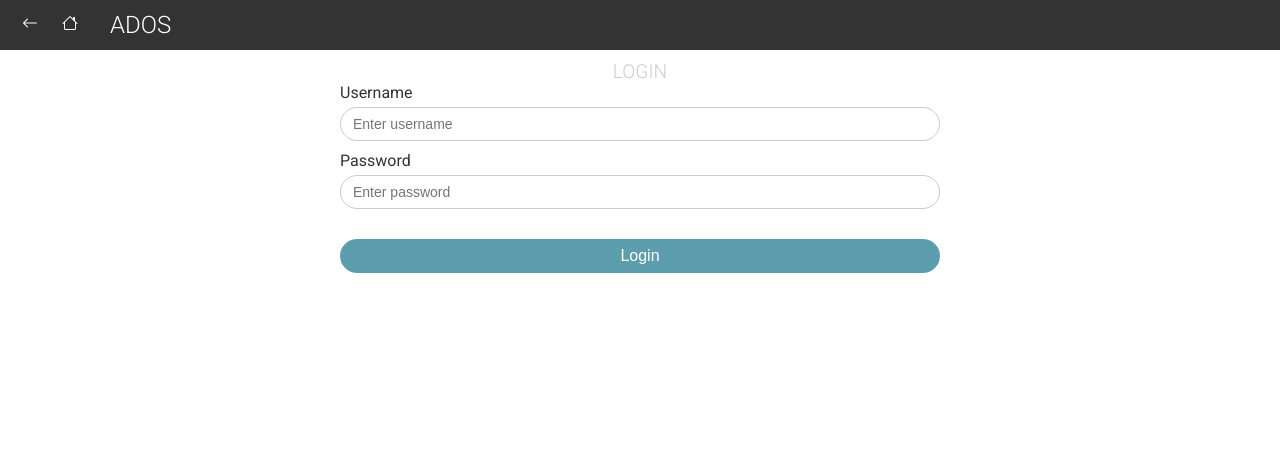
After one commit to Brunokristi/ADOcare, a Flask app: page /auth/login in a window 1280 px wide. The commit adds this page. Shown: the top 472 px of the page. Run offline with Flask 3, Linux system fonts and the light colour scheme; some libraries are stand-ins or nearby versions.

Commit message:
Add login functionalities. Protected all endpoints except auth/login. Add login page. Extended requirements.

```diff
--- a/app.py
+++ b/app.py
@@ -13,7 +13,10 @@ from routes.months import month_bp
 from routes.schedules import schedule_bp
 from routes.dekurzy import dekurz_bp
 from routes.transport import transport_bp
+from routes.auth import auth_bp
 
+from flask_login import LoginManager
+from utils.auth import setup_login_manager
 
 from utils.database import DATABASE_FILE, check_db
 
@@ -22,6 +25,10 @@ if __name__ == "__main__":
     app.secret_key = "a3f8d3e87b5a4e5f9c6d4b2f6a1e8c3d"
     CORS(app)
 
+    login_manager = LoginManager()
+    login_manager.init_app(app)
+    login_manager.login_view = "auth.login"
+    setup_login_manager(login_manager)
 
     app.register_blueprint(main)
     app.register_blueprint(macro_bp)
@@ -36,6 +43,7 @@ if __name__ == "__main__":
     app.register_blueprint(schedule_bp)
     app.register_blueprint(dekurz_bp)
     app.register_blueprint(transport_bp)
+    app.register_blueprint(auth_bp)
 
     check_db()
     app.run(host="127.0.0.1", port=5000, debug=True)
--- /dev/null
+++ b/routes/auth.py
@@ -0,0 +1,24 @@
+from flask import Blueprint, request, redirect, url_for, render_template, flash
+from flask_login import login_user, logout_user, login_required
+from models.user import get_user_by_username
+
+auth_bp = Blueprint("auth", __name__, url_prefix="/auth")
+
+@auth_bp.route("/login", methods=["GET", "POST"])
+def login():
+    if request.method == "POST":
+        username = request.form["username"]
+        password = request.form["password"]
+        user = get_user_by_username(username)
+        if user and user.password == password:
+            login_user(user)
+            return redirect(url_for("main.index"))
+        else:
+            flash("Invalid credentials")
+    return render_template("auth.html")
+
+@auth_bp.route("/logout")
+@login_required
+def logout():
+    logout_user()
+    return redirect(url_for("auth.login"))
--- a/routes/cars.py
+++ b/routes/cars.py
@@ -2,9 +2,12 @@ from flask import Blueprint, request, redirect, url_for, render_template
 from models.car import Car
 from utils.database import get_db_connection
 
+from flask_login import login_required
+
 car_bp = Blueprint("car", __name__)
 
 @car_bp.route('/car/create', methods=['GET', 'POST'])
+@login_required
 def create_car():
     if request.method == 'POST':
         data = request.form
@@ -17,6 +20,7 @@ def create_car():
     return render_template("create/car.html")  # Optional, only if you have a form page
 
 @car_bp.route('/car/update/<int:id>', methods=['GET', 'POST'])
+@login_required
 def update_car(id):
     if request.method == 'POST':
         data = request.form
@@ -32,6 +36,7 @@ def update_car(id):
     return render_template("details/car.html", car=car)
 
 @car_bp.route('/car/delete/<int:id>', methods=['POST'])
+@login_required
 def delete_car(id):
     conn = get_db_connection()
     conn.execute("DELETE FROM auta WHERE id = ?", (id,))
--- a/routes/companies.py
+++ b/routes/companies.py
@@ -2,9 +2,12 @@ from flask import Blueprint, request, redirect, url_for, render_template
 from models.company import Company
 from utils.database import get_db_connection
 
+from flask_login import login_required
+
 company_bp = Blueprint("company", __name__)
 
 @company_bp.route('/company/create', methods=['GET', 'POST'])
+@login_required
 def create_company():
     if request.method == 'POST':
         data = request.form
@@ -20,6 +23,7 @@ def create_company():
     return render_template("create/company.html")
 
 @company_bp.route('/company/update/<int:id>', methods=['GET', 'POST'])
+@login_required
 def update_company(id):
     if request.method == 'POST':
         data = request.form
@@ -43,6 +47,7 @@ def update_company(id):
     return render_template("details/company.html", company=company)
 
 @company_bp.route('/company/delete/<int:id>', methods=['POST'])
+@login_required
 def delete_company(id):
     conn = get_db_connection()
     conn.execute("DELETE FROM adosky WHERE id = ?", (id,))
--- a/routes/dekurzy.py
+++ b/routes/dekurzy.py
@@ -11,9 +11,12 @@ from reportlab.lib import colors
 from reportlab.lib.utils import simpleSplit
 from collections import defaultdict
 
+from flask_login import login_required
+
 dekurz_bp = Blueprint("dekurz", __name__)
 
 @dekurz_bp.route("/dekurz", methods=["GET"])
+@login_required
 def dekurz():
     patients = get_all_patients_info_in_month()
     macros = get_macros()
@@ -21,6 +24,7 @@ def dekurz():
     return render_template("dekurzy/vypis.html", patients=patients, macros=macros)
 
 @dekurz_bp.route("/save", methods=["POST"])
+@login_required
 def save():
     conn = get_db_connection()
     cursor = conn.cursor()
--- a/routes/doctors.py
+++ b/routes/doctors.py
@@ -2,9 +2,12 @@ from flask import Blueprint, request, redirect, url_for, render_template
 from models.doctor import Doctor
 from utils.database import get_db_connection
 
+from flask_login import login_required
+
 doctor_bp = Blueprint("doctor", __name__)
 
 @doctor_bp.route('/doctor/create', methods=['GET', 'POST'])
+@login_required
 def create_doctor():
     if request.method == 'POST':
         data = request.form
@@ -18,6 +21,7 @@ def create_doctor():
     return render_template("create/doctor.html")
 
 @doctor_bp.route('/doctor/update/<int:id>', methods=['GET', 'POST'])
+@login_required
 def update_doctor(id):
     if request.method == 'POST':
         data = request.form
@@ -36,6 +40,7 @@ def update_doctor(id):
     return render_template("details/doctor.html", doctor=doctor)
 
 @doctor_bp.route('/doctor/delete/<int:id>', methods=['POST'])
+@login_required
 def delete_doctor(id):
     conn = get_db_connection()
     conn.execute("DELETE FROM doktori WHERE id = ?", (id,))
--- a/routes/macros.py
+++ b/routes/macros.py
@@ -2,9 +2,12 @@ from flask import Blueprint, render_template, request, redirect, url_for
 from models.macro import Macro
 from utils.database import get_db_connection
 
+from flask_login import login_required
+
 macro_bp = Blueprint("macro", __name__)
 
 @macro_bp.route('/macro/create', methods=['GET', 'POST'])
+@login_required
 def create_macro():
     if request.method == 'POST':
         data = request.form
@@ -19,6 +22,7 @@ def create_macro():
     return render_template("create/macro.html")
 
 @macro_bp.route('/macro/delete/<int:id>', methods=['POST'])
+@login_required
 def delete_macro(id):
     conn = get_db_connection()
     conn.execute("DELETE FROM makra WHERE id = ?", (id,))
@@ -27,6 +31,7 @@ def delete_macro(id):
     return redirect(url_for('main.settings'))
 
 @macro_bp.route('/macro/update/<int:id>', methods=['GET', 'POST'])
+@login_required
 def update_macro(id):
     if request.method == 'POST':
         data = request.form
--- a/routes/main_routes.py
+++ b/routes/main_routes.py
@@ -1,5 +1,7 @@
 from flask import Blueprint, render_template, request, redirect, url_for, session, jsonify
 import os, signal, sys
+
+from flask_login import login_required
 
 from routes.macros import get_macro, get_macros
 from routes.cars import get_car, get_cars
@@ -11,12 +13,14 @@ from routes.months import get_months_by_nurse
 main = Blueprint("main", __name__)
 
 @main.route("/")
+@login_required
 def index():
     session.pop('nurse', None)
     nurses = get_nurses()
     return render_template("login.html", nurses=nurses)
 
 @main.route('/nastavenia')
+@login_required
 def settings():
     nurses = get_nurses()
     macros = get_macros()
@@ -26,6 +30,7 @@ def settings():
     return render_template('settings.html', nurses=nurses, macros=macros, cars=cars, companies=companies, doctors=doctors)
 
 @main.route("/dashboard")
+@login_required
 def dashboard():
     months_dekurz = get_months_by_nurse()
     if 'nurse' not in session:
--- a/routes/months.py
+++ b/routes/months.py
@@ -4,9 +4,12 @@ import calendar
 from utils.database import get_db_connection
 from datetime import timedelta
 
+from flask_login import login_required
+
 month_bp = Blueprint("month", __name__)
 
 @month_bp.route("/month/create", methods=["GET", "POST"])
+@login_required
 def create_month():
     if request.method == "POST":
         data = request.form
@@ -54,6 +57,7 @@ def create_month():
     return render_template("create/month.html")
 
 @month_bp.route("/month/update/<int:id>", methods=["GET", "POST"])
+@login_required
 def update_month(id):
     conn = get_db_connection()
 
@@ -83,6 +87,7 @@ def update_month(id):
     return render_template("details/month.html", month=month)
 
 @month_bp.route("/month/delete/<int:id>", methods=["POST"])
+@login_required
 def delete_month(id):
     conn = get_db_connection()
     conn.execute("DELETE FROM mesiac WHERE id = ?", (id,))
@@ -103,6 +108,7 @@ def get_months_by_nurse():
     return rows
 
 @month_bp.route('/month/select', methods=['POST'])
+@login_required
 def select_month():
     month_data = request.json
     session['month'] = month_data
--- a/routes/nurses.py
+++ b/routes/nurses.py
@@ -4,9 +4,12 @@ from utils.database import get_db_connection
 from routes.cars import get_cars
 from routes.companies import get_companies
 
+from flask_login import login_required
+
 nurse_bp = Blueprint("nurse", __name__)
 
 @nurse_bp.route('/nurse/create', methods=['GET', 'POST'])
+@login_required
 def create_nurse():
     if request.method == 'POST':
         data = request.form
@@ -25,6 +28,7 @@ def create_nurse():
     return render_template("create/nurse.html", cars=cars, comapnies=comapnies)
 
 @nurse_bp.route('/nurse/update/<int:id>', methods=['GET', 'POST'])
+@login_required
 def update_nurse(id):
     if request.method == 'POST':
         data = request.form
@@ -50,6 +54,7 @@ def update_nurse(id):
     return render_template("details/nurse.html", nurse=nurse, cars=cars, companies=companies)
 
 @nurse_bp.route('/nurse/delete/<int:id>', methods=['POST'])
+@login_required
 def delete_nurse(id):
     conn = get_db_connection()
     conn.execute("DELETE FROM sestry WHERE id = ?", (id,))
@@ -70,6 +75,7 @@ def get_nurse(id):
     return Nurse(row) if row else None
 
 @nurse_bp.route('/nurse/select', methods=['POST'])
+@login_required
 def select_nurse():
     data = request.get_json()
 
--- a/routes/schedules.py
+++ b/routes/schedules.py
@@ -5,9 +5,12 @@ from routes.patients import get_patients_by_day
 from utils.database import get_db_connection
 from utils.tsp import calculate_optimal_day_route
 
+from flask_login import login_required
+
 schedule_bp = Blueprint("schedule", __name__)
 
 @schedule_bp.route("/schedule/insert", methods=["POST"])
+@login_required
 def insert_schedule():
     try:
         conn = get_db_connection()
@@ -86,6 +89,7 @@ def insert_schedule():
         return jsonify({"error": str(e)}), 500
 
 @schedule_bp.route("/schedule/month", methods=["POST"])
+@login_required
 def schedule_month():
     data = request.get_json()
     start_address = data.get("start")
@@ -123,8 +127,8 @@ def generate_schedule(start_date, end_date, frequency, exceptions):
 
     return schedule
 
-
 @schedule_bp.route('/schedule/delete/<int:pacient_id>', methods=['DELETE'])
+@login_required
 def delete_patient_from_schedule(pacient_id):
 
     mesiac_id = session.get("month", {}).get("id")
--- a/routes/transport.py
+++ b/routes/transport.py
@@ -12,6 +12,7 @@ import uuid
 import json
 import re
 
+from flask_login import login_required
 
 API_KEYS = [
     "5b3ce3597851110001cf62483e8009ec48d3457d8800432392507809",
@@ -21,12 +22,13 @@ API_KEYS = [
 transport_bp = Blueprint("transport", __name__)
 
 @transport_bp.route('/transport/menu', methods=['GET'])
+@login_required
 def transport_menu():
     poistovne = get_insurances()
     return render_template("transport/transport_menu.html", poistovne=poistovne)
 
-
 @transport_bp.route('/transport', methods=['POST'])
+@login_required
 def transport():
     def haversine(lat1, lon1, lat2, lon2):
         R = 6371000
@@ -226,8 +228,8 @@ def transport():
 
     return render_template("transport/transport.html", data=final_rows, sestra=sestra, poistovna=poistovna, file_id=file_id)
 
-
 @transport_bp.route('/transport/generate', methods=['POST'])
+@login_required
 def transport_generate():
     data = request.get_json()
     cislo_faktury = data.get("cislo_faktury")
@@ -279,7 +281,6 @@ def transport_generate():
         except Exception as e:
             print(f"Chyba pri mazaní dočasného súboru: {e}")
 
-
 def extract_city_from_address(address: str) -> str:
     if not address:
         return ''
--- /dev/null
+++ b/templates/auth.html
@@ -0,0 +1,18 @@
+{% extends "base.html" %}
+
+{% block title %}Login Page{% endblock %}
+
+{% block content %}
+<h2>Login</h2>
+<form method="post">
+    <div class="form-group">
+        <label for="username">Username</label>
+        <input type="text" name="username" id="username" placeholder="Enter username">
+    </div>
+    <div class="form-group">
+        <label for="password">Password</label>
+        <input type="password" name="password" id="password" placeholder="Enter password">
+    </div>
+    <button type="submit" class="btn">Login</button>
+</form>
+{% endblock %}
--- a/templates/base.html
+++ b/templates/base.html
@@ -8,8 +8,6 @@
     <link rel="stylesheet" href="{{ url_for('static', filename='css/global.css') }}">
     <link rel="stylesheet" href="{{ url_for('static', filename='css/navbar.css') }}">
     {% block styles %}{% endblock %}
-
-
 
     <script src="{{ url_for('static', filename='js/navbar.js') }}"></script>
 
@@ -44,11 +42,14 @@
             </div>
 
             <div class="navbar-section">
-                {% if session.get('nurse') %}
+                {% if session.get('nurse') and current_user.is_authenticated%}
                     <a href="{{ url_for('nurse.update_nurse', id=session['nurse']['id']) }}" class="logo">
                         <h3 style="margin-right: 20px">{{ session['nurse']['meno'] }}</h3>
                     </a>
-                    <a class="navbar-button" href="{{ url_for('main.index') }}">Odhlásiť sa</a>
+                {% endif %}
+
+                {% if current_user.is_authenticated %}
+                    <a class="navbar-button" href="{{ url_for('auth.logout') }}">Odhlásiť sa</a>
                 {% endif %}
             </div>
         </div>
```
Also changed, not shown: models/user.py (added, +18 -0 lines), requirements.txt (+40 -0 lines), routes/diagnoses.py (+7 -0 lines), routes/patients.py (+10 -1 lines), utils/auth.py (added, +14 -0 lines).
